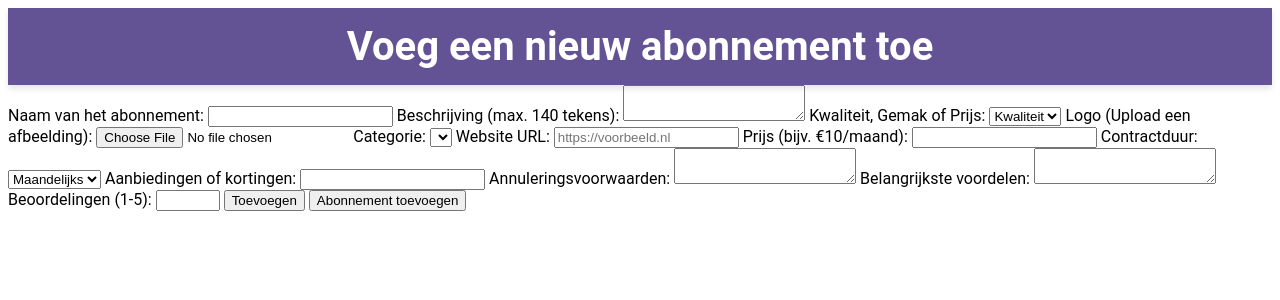
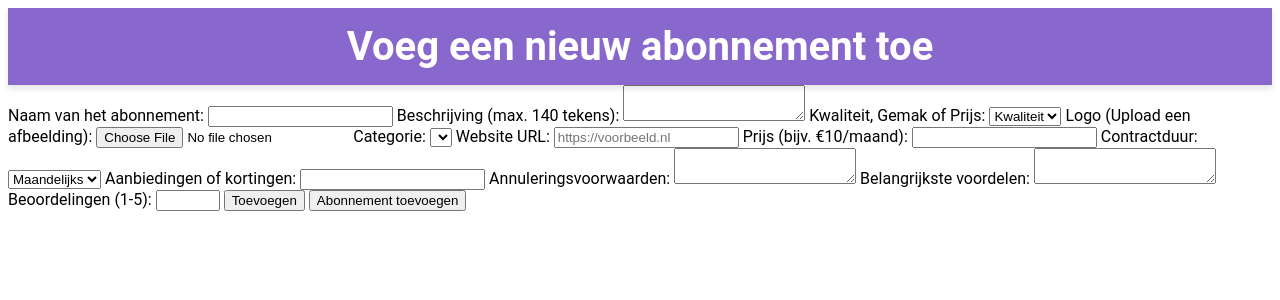
Before and after one commit to abbohub/test, a Flask app: page /voeg_toe in a window 1280 px wide. Shown: the top 300 px of the page. Run offline with Flask 3, Linux system fonts and the light colour scheme; lists and menus that the app fills with data are empty; parts of the project's set-up code (start-up, migrations or seed data) failed here and were passed over; some libraries are stand-ins or nearby versions.

Commit message:
Add files via upload

```diff
--- a/Abbohubb/static/styles.css
+++ b/Abbohubb/static/styles.css
@@ -26,7 +26,7 @@ main {
 
 /* ========== HEADER ========== */
 header {
-    background: #645394; /* Aangepast: header achtergrond naar #9133bb */
+    background: #8968cd; /* Aangepast: header achtergrond naar #9133bb */
     color: white;
     padding: 15px 10px;
     text-align: center;
```
